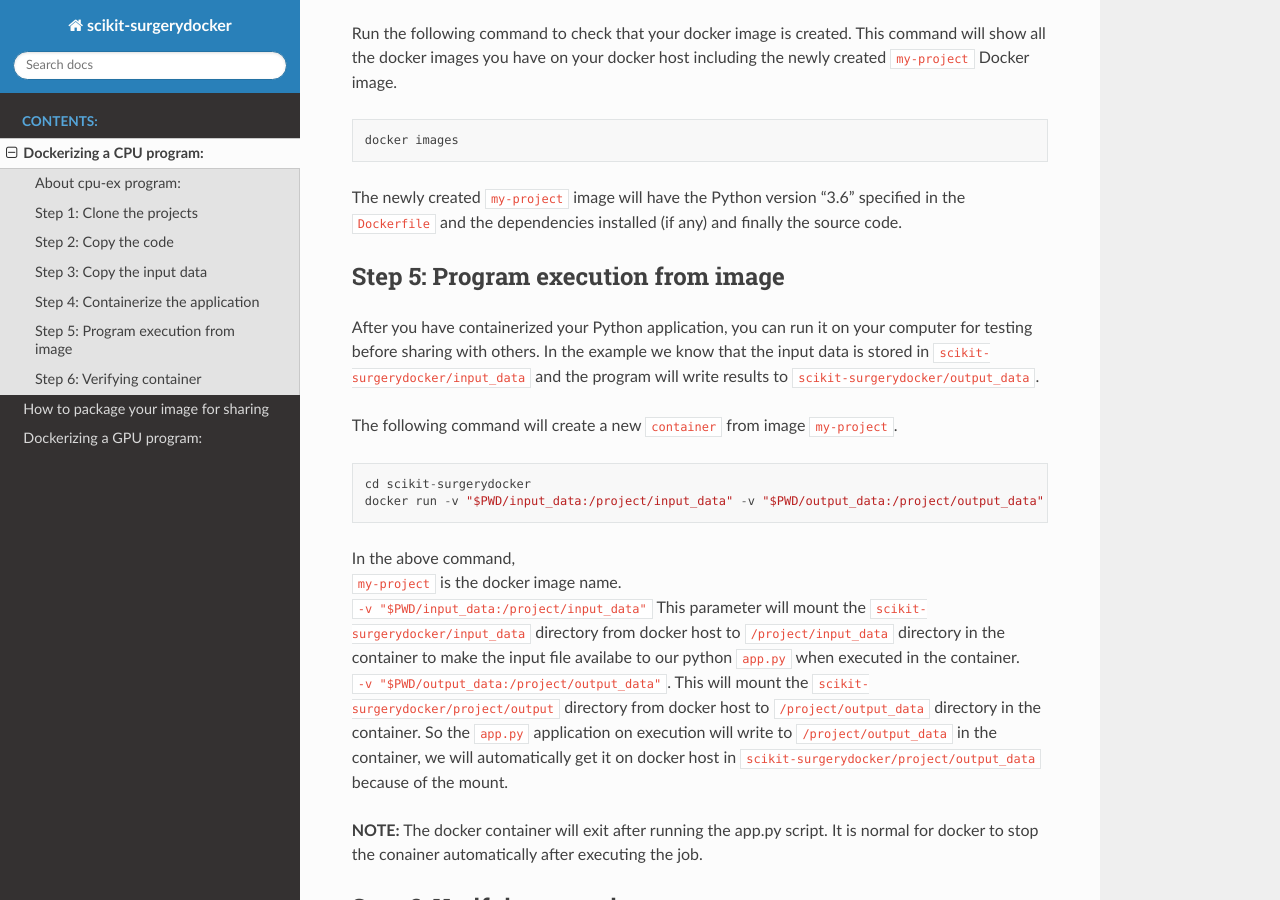
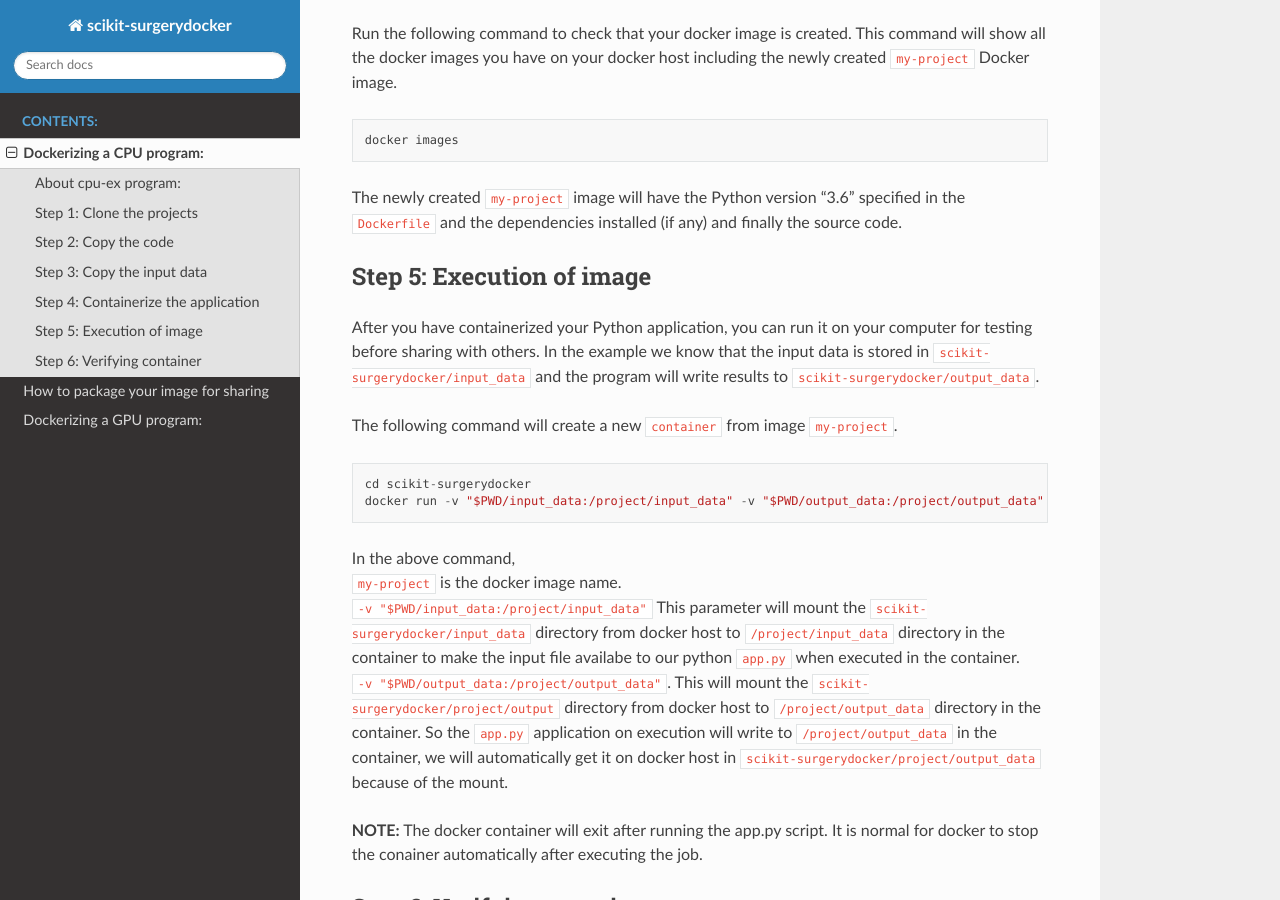
Before and after one commit to UCL/scikit-surgerydocker, a Sphinx documentation site: the page built from .docs/source/cpu_container.md, in a window 1280 px wide and 900 px high, scrolled down 2106 px. Built offline with Sphinx 7.4.7 and the Read the Docs theme 2.0.0, drawn with Linux system fonts in a browser that asks for light colours.

Commit message:
Issue #22: heading shortened

```diff
--- a/.docs/source/cpu_container.md
+++ b/.docs/source/cpu_container.md
@@ -79,7 +79,7 @@ docker images
 
 The newly created `my-project` image will have the Python version "3.6" specified in the `Dockerfile` and the dependencies installed (if any) and finally the source code.
 
-## Step 5: Program execution from image
+## Step 5: Execution of image
 
 After you have containerized your Python application, you can run it on your computer for testing before sharing with others.
 In the example we know that the input data is stored in `scikit-surgerydocker/input_data` and the program will write results to `scikit-surgerydocker/output_data`.
```
